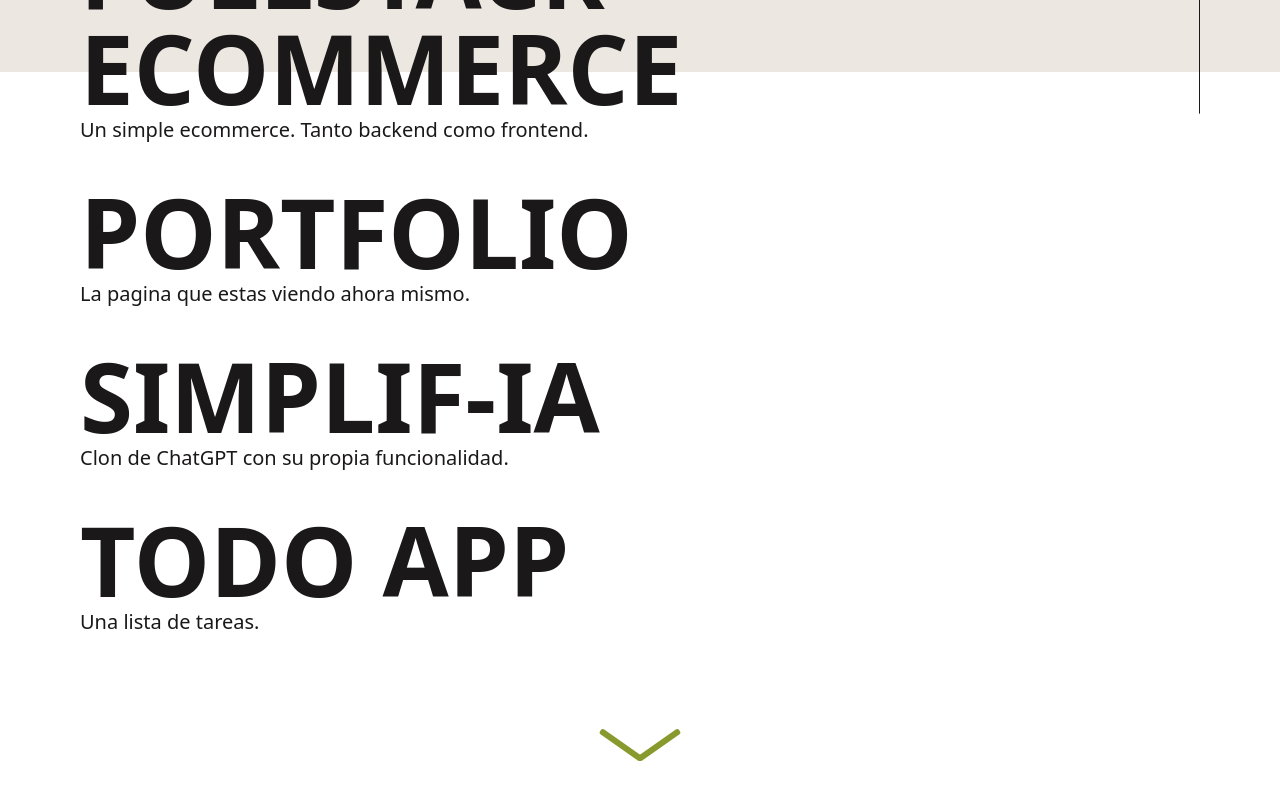
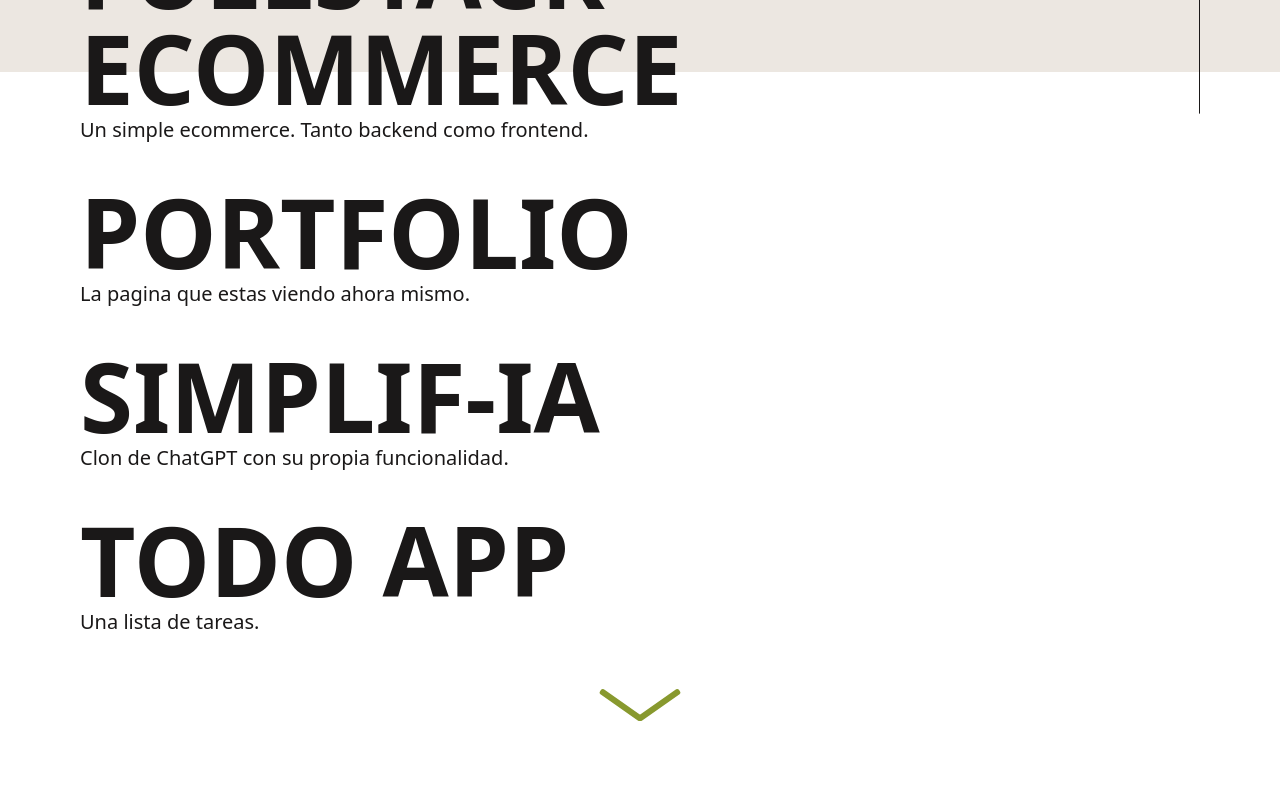
Before and after one commit to lucadard/portfolio, a Next.js app: page /work in a window 1280 px wide. Shown: the part 728-1528 px from the top of the page. Built offline with nearby package versions, Linux system fonts and the light colour scheme.

Commit message:
add animation for LinkArrow & fix styles

```diff
--- a/src/pages/about/index.tsx
+++ b/src/pages/about/index.tsx
@@ -70,7 +70,7 @@
         variants={{
           show: { transition: { staggerChildren: 0.1, staggerDirection: 1 } }
         }}
-        className="px-10 md:px-32 pt-40 pb-20 overflow-hidden text-[18px]"
+        className="px-10 md:px-32 pt-40 overflow-hidden text-[18px]"
       >
         <div className="max-w-[700px] mx-auto">
           <div className="overflow-hidden lg:-translate-x-10">
@@ -89,9 +89,17 @@
             </div>
           ))}
         </div>
-        <div className="flex justify-center text-[24px] mt-10 mb-8">
-          <LinkArrow href="/work" label="Mis proyectos" />
-        </div>
+      </motion.div>
+      <motion.div
+        variants={{
+          exit: {
+            y: '200%',
+            opacity: 0
+          }
+        }}
+        className="flex justify-center text-[24px] mt-10 mb-24"
+      >
+        <LinkArrow href="/work" label="Mis proyectos" />
       </motion.div>
     </PageLayout>
   )
--- a/src/pages/work/index.tsx
+++ b/src/pages/work/index.tsx
@@ -36,7 +36,7 @@
         }}
         className="px-10 md:px-20 pt-20"
       >
-        <ol className="flex flex-col gap-10 my-20">
+        <ol className="flex flex-col gap-10 mt-20">
           {links.map(({ key, projectName, url, description }) => {
             return (
               <motion.li
@@ -80,9 +80,17 @@
             )
           })}
         </ol>
-        <div className="flex justify-center text-[24px] mt-10 mb-24">
-          <LinkArrow href="/contact" label="Contacto" />
-        </div>
+      </motion.div>
+      <motion.div
+        variants={{
+          exit: {
+            y: '200%',
+            opacity: 0
+          }
+        }}
+        className="flex justify-center text-[24px] mt-10 mb-24"
+      >
+        <LinkArrow href="/contact" label="Contacto" />
       </motion.div>
     </PageLayout>
   )
```
